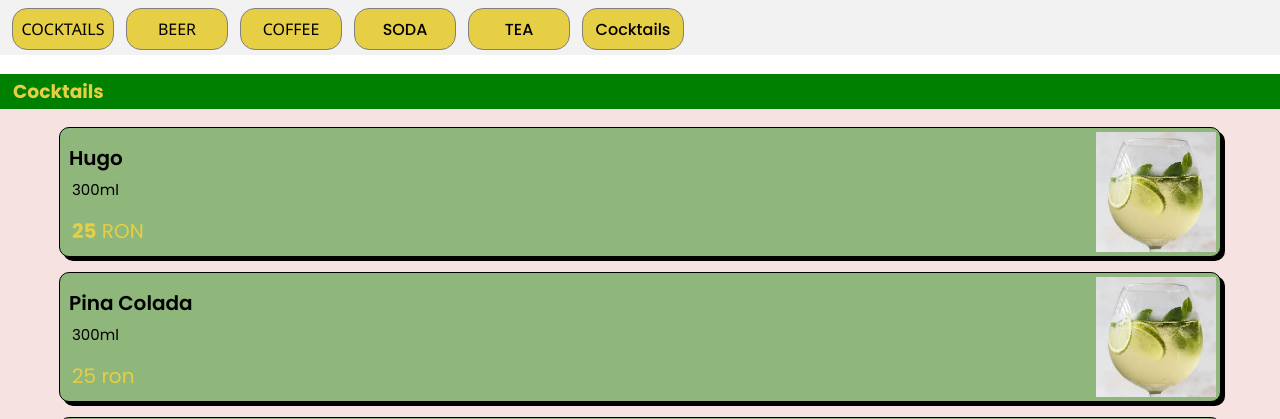
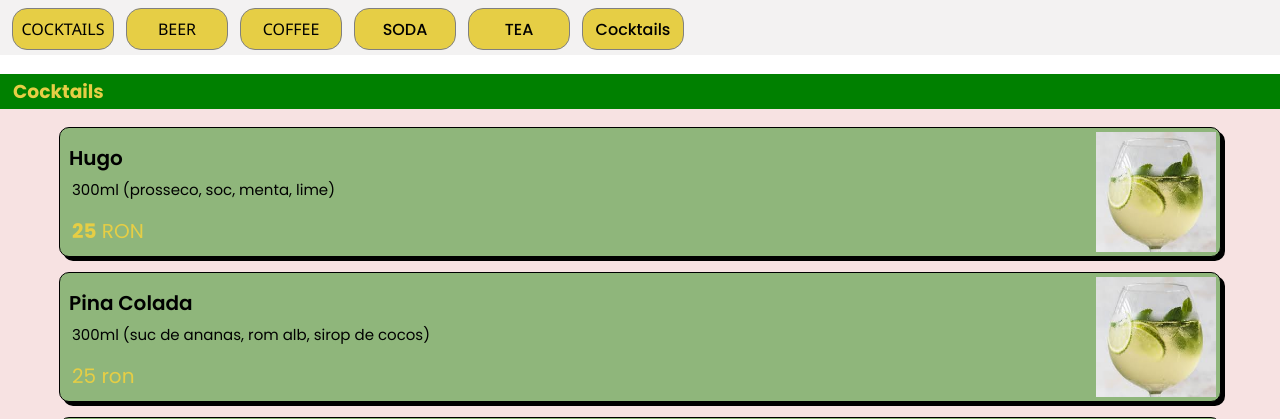
Before and after one commit to Golomanee/PodulViilor9, a plain HTML site: page index.html in a window 1280 px wide. Shown: the part 302-721 px from the top of the page. Drawn offline with Linux system fonts and the light colour scheme.

Commit message:
Update index.html

```diff
--- a/index.html
+++ b/index.html
@@ -18,6 +18,9 @@
     <link
         href="https://fonts.googleapis.com/css2?family=Poppins:ital,wght@0,100;0,200;0,300;0,400;0,500;0,600;0,700;0,800;0,900;1,100;1,200;1,300;1,400;1,500;1,600;1,700;1,800;1,900&display=swap"
         rel="stylesheet">
+        <link rel="preconnect" href="https://fonts.googleapis.com">
+        <link rel="preconnect" href="https://fonts.gstatic.com" crossorigin>
+        <link href="https://fonts.googleapis.com/css2?family=Open+Sans:ital,wght@0,300..800;1,300..800&family=Poppins:ital,wght@0,100;0,200;0,300;0,400;0,500;0,600;0,700;0,800;0,900;1,100;1,200;1,300;1,400;1,500;1,600;1,700;1,800;1,900&display=swap" rel="stylesheet">
 </head>
 
 <body>
@@ -39,7 +42,7 @@
         <div class="produs">
             <div class="detalii">
                 <p class="title">Hugo</p>
-                <p class="cantitate">300ml</p>
+                <p class="cantitate">300ml (prosseco, soc, menta, lime)</p>
                 <p class="pret"><strong>25</strong> RON</p>
             </div>
             <img src="Images/download.jpg" alt="">
@@ -47,7 +50,7 @@
         <div class="produs">
             <div class="detalii">
                 <p class="title">Pina Colada</p>
-                <p class="cantitate">300ml</p>
+                <p class="cantitate">300ml (suc de ananas, rom alb, sirop de cocos)</p>
                 <p class="pret">25 ron</p>
             </div>
             <img src="Images/download.jpg" alt="">
```
